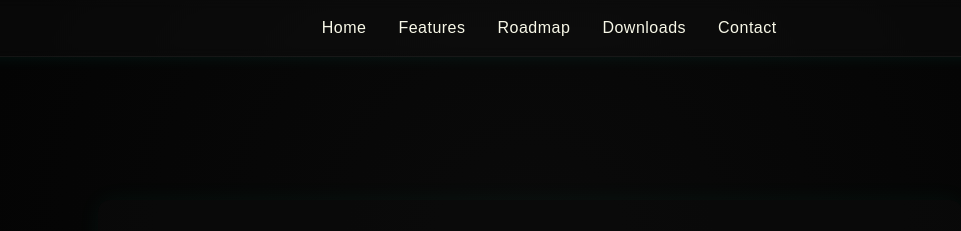
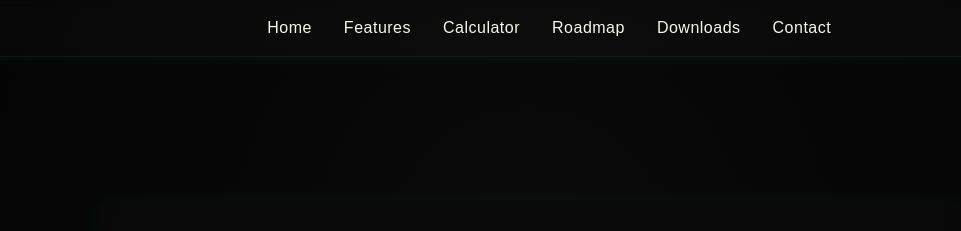
Before and after one commit to Winfrex/QuantumEcho, a plain HTML site: page contact.html in a window 1280 px wide. Shown: the top 231 px of the page, without its empty margins (110-1071 px from the left). Drawn offline with Linux system fonts and the light colour scheme.

Commit message:
Update contact.html

```diff
--- a/contact.html
+++ b/contact.html
@@ -61,6 +61,7 @@
   <nav>
     <a href="index.html">Home</a>
     <a href="features.html">Features</a>
+    <a href="calculator.html">Calculator</a>
     <a href="roadmap.html">Roadmap</a>
     <!-- <a href="enterprise.html">Enterprise</a> -->
     <a href="download.html">Downloads</a>
```
